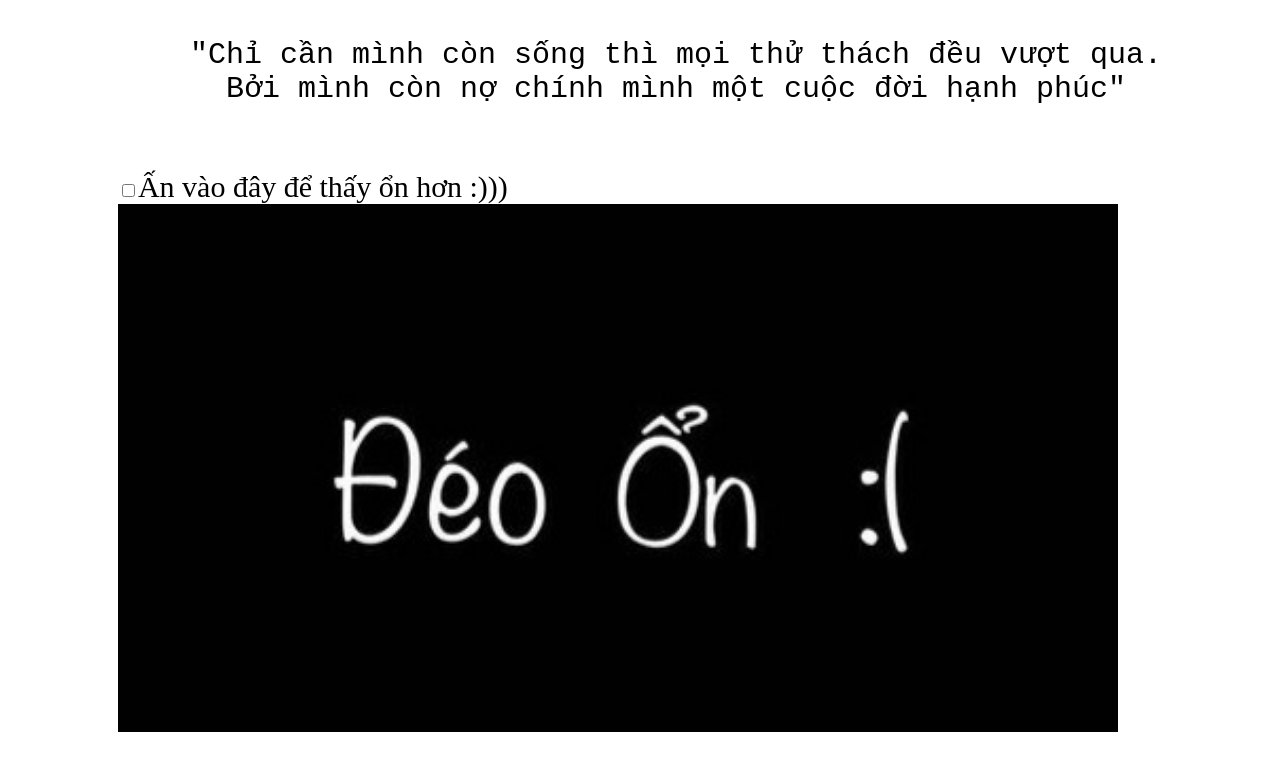
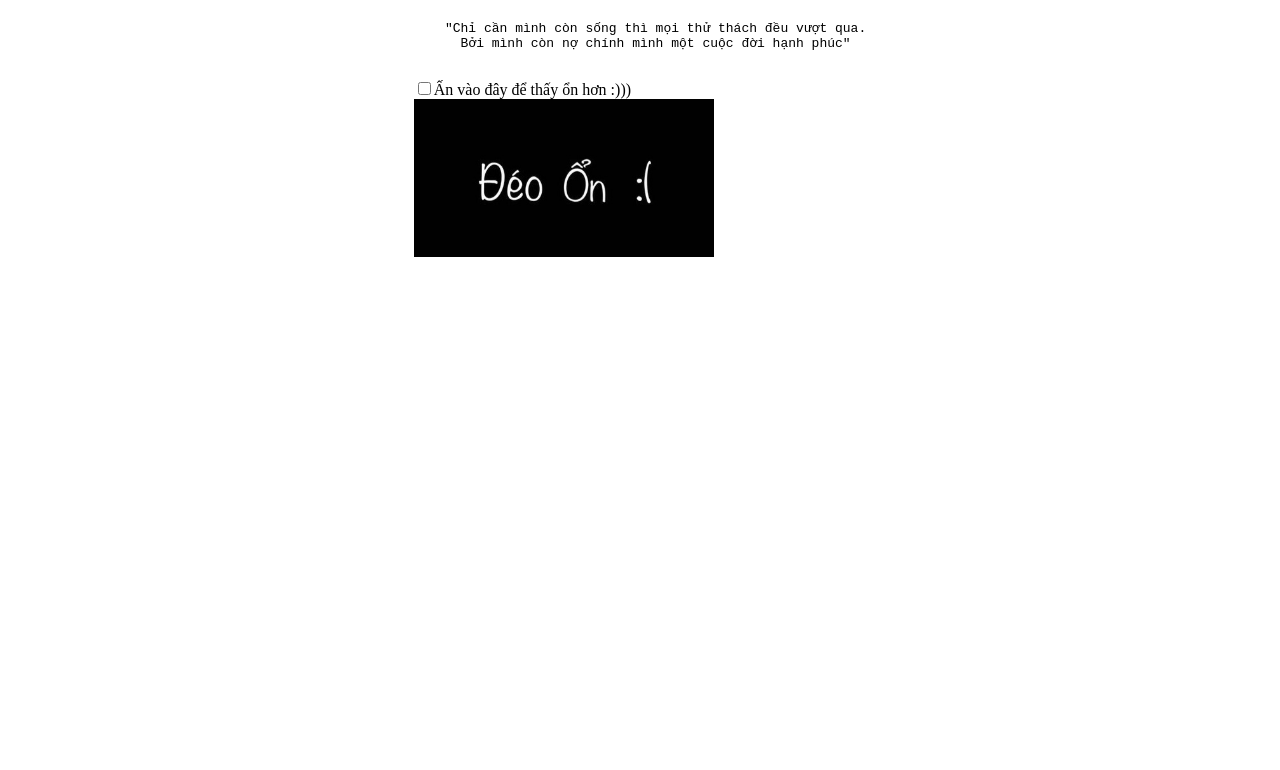
Before and after one commit to chuductu2502/sad, a plain HTML site: page index.html in a window 1280 px wide. Drawn offline with Linux system fonts and the light colour scheme.

Commit message:
commit 2

```diff
--- a/CSS/style.css
+++ b/CSS/style.css
@@ -10,5 +10,4 @@ input:checked ~ img {
 body {
   display: flex;
   justify-content: center;
-  font-size: 30px;
 }
--- a/index.html
+++ b/index.html
@@ -12,6 +12,6 @@
       Bởi mình còn nợ chính mình một cuộc đời hạnh phúc"
     </pre>
     <input type="checkbox" />Ấn vào đây để thấy ổn hơn :))) <br />
-    <img src="./img/sad.jpg" alt="" style="width: 1000px" />
+    <img src="./img/sad.jpg" alt="" style="width: 300px" />
   </body>
 </html1>
```
